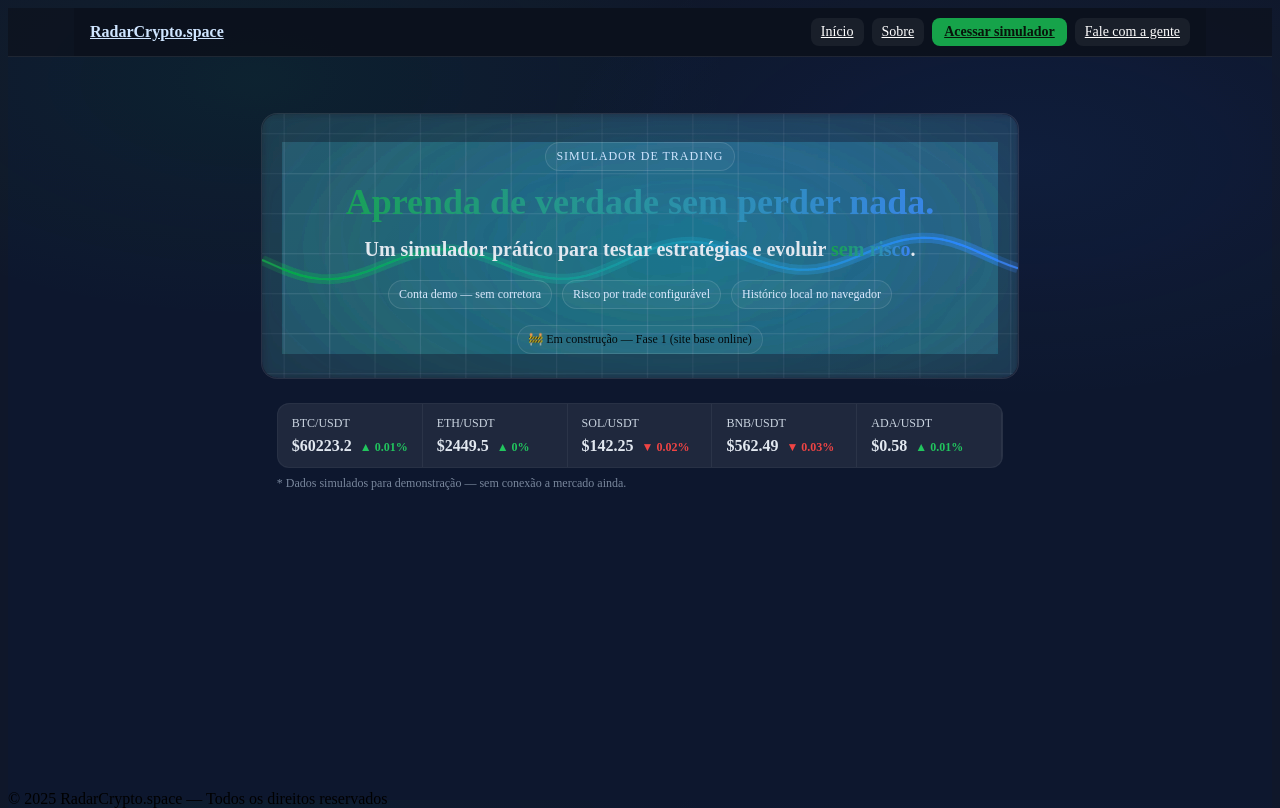
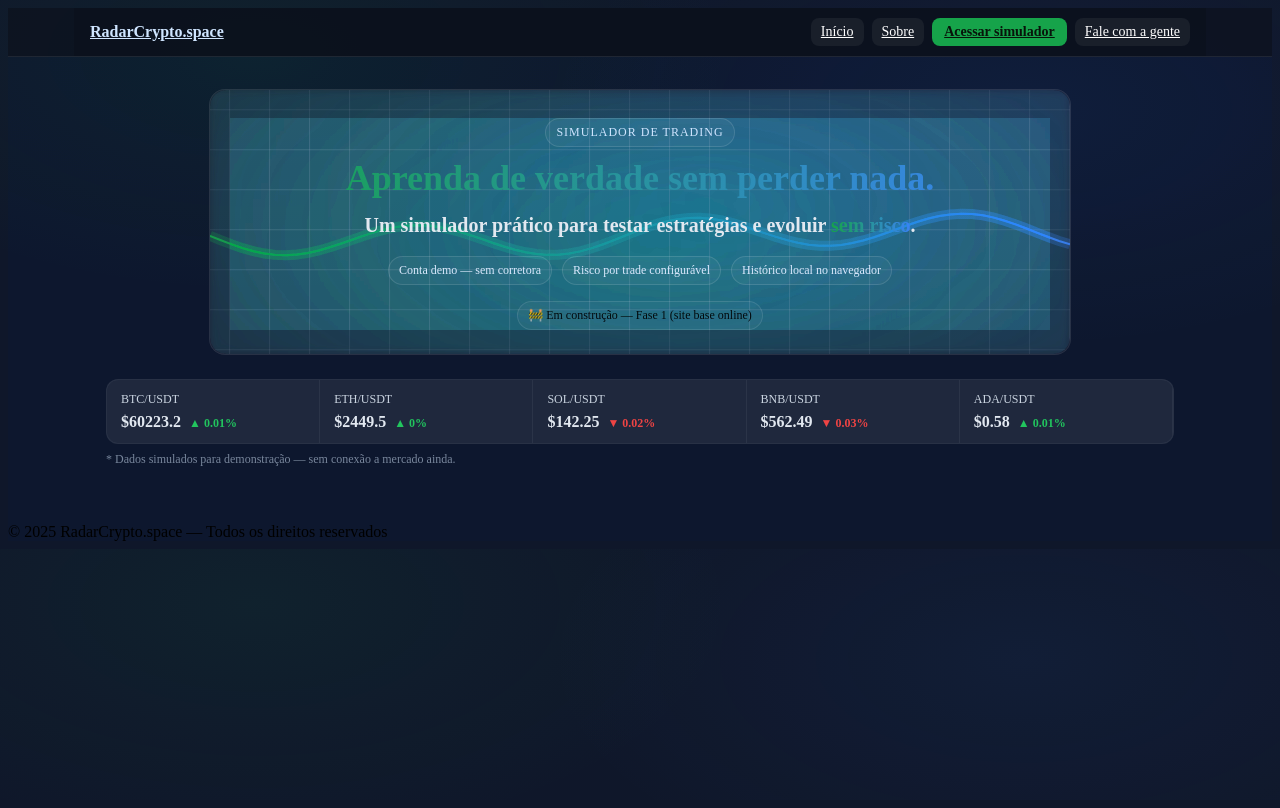
Before and after one commit to Ivanmonteiro-create/radarcripto.space, a Next.js app: page / in a window 1280 px wide. Built offline with nearby package versions, Linux system fonts and the light colour scheme.

Commit message:
Update globals.css

```diff
--- a/styles/globals.css
+++ b/styles/globals.css
@@ -1,15 +1,12 @@
-html, body, #__next { height: 100%; }
-#__next { display: flex; flex-direction: column; }
-main { flex: 1 0 auto; }
-
-/* Sem espaços extras antes do footer */
-section:last-of-type { margin-bottom: 0; }
-
-/* Fundo e leve tratamento já aplicados */
+/* --- Landing “punch” leve: fundo com sombra radial --- */
 body {
   background:
     radial-gradient(800px 400px at 20% 10%, rgba(34, 197, 94, 0.06), transparent 60%),
     radial-gradient(800px 400px at 80% 20%, rgba(59, 130, 246, 0.06), transparent 60%),
-    #0f172a;
+    #0f172a; /* fallback (slate-900) */
 }
-* { backdrop-filter: saturate(120%) blur(0.5px); }
+
+/* Suaviza bordas em containers translúcidos */
+* {
+  backdrop-filter: saturate(120%) blur(0.5px);
+}
```
